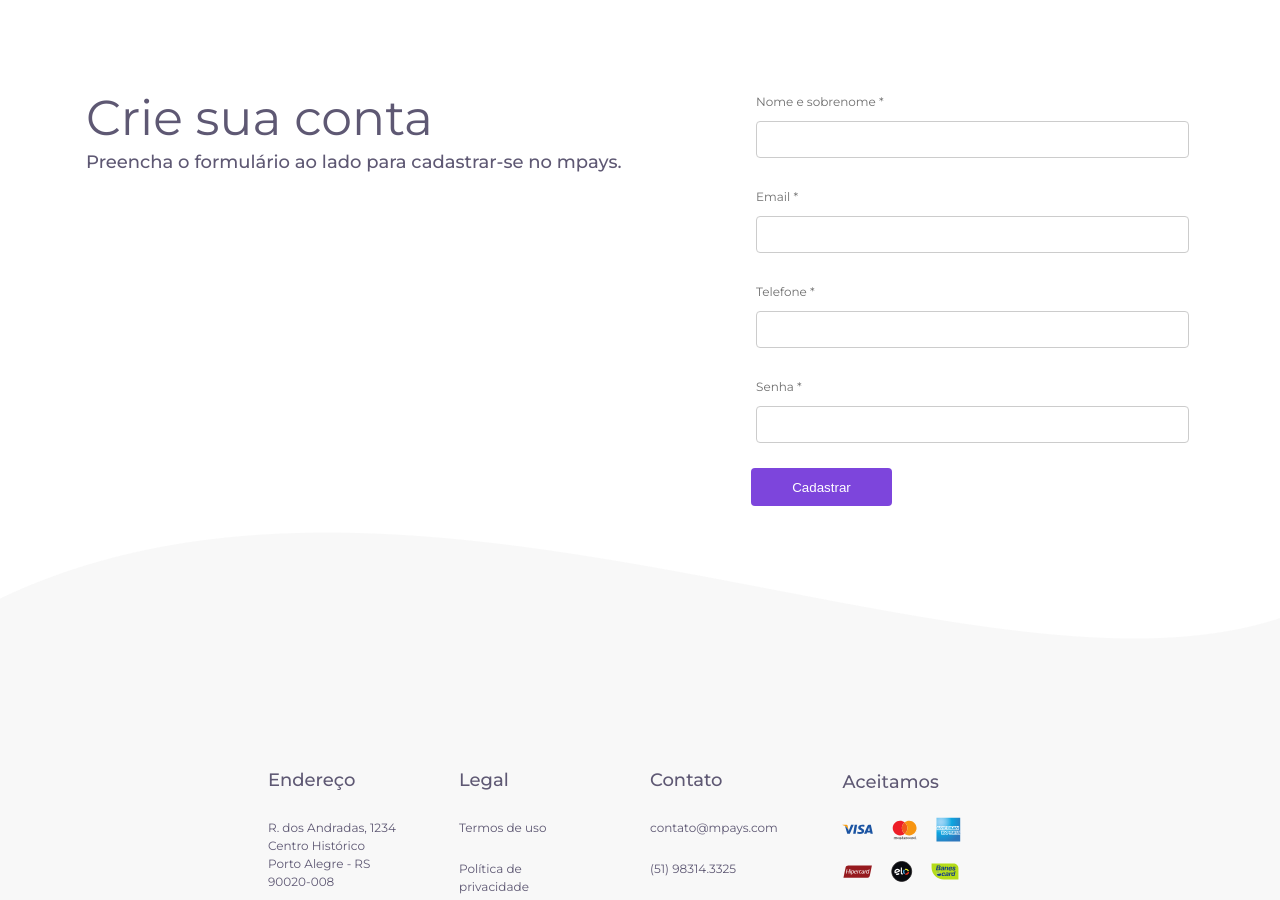
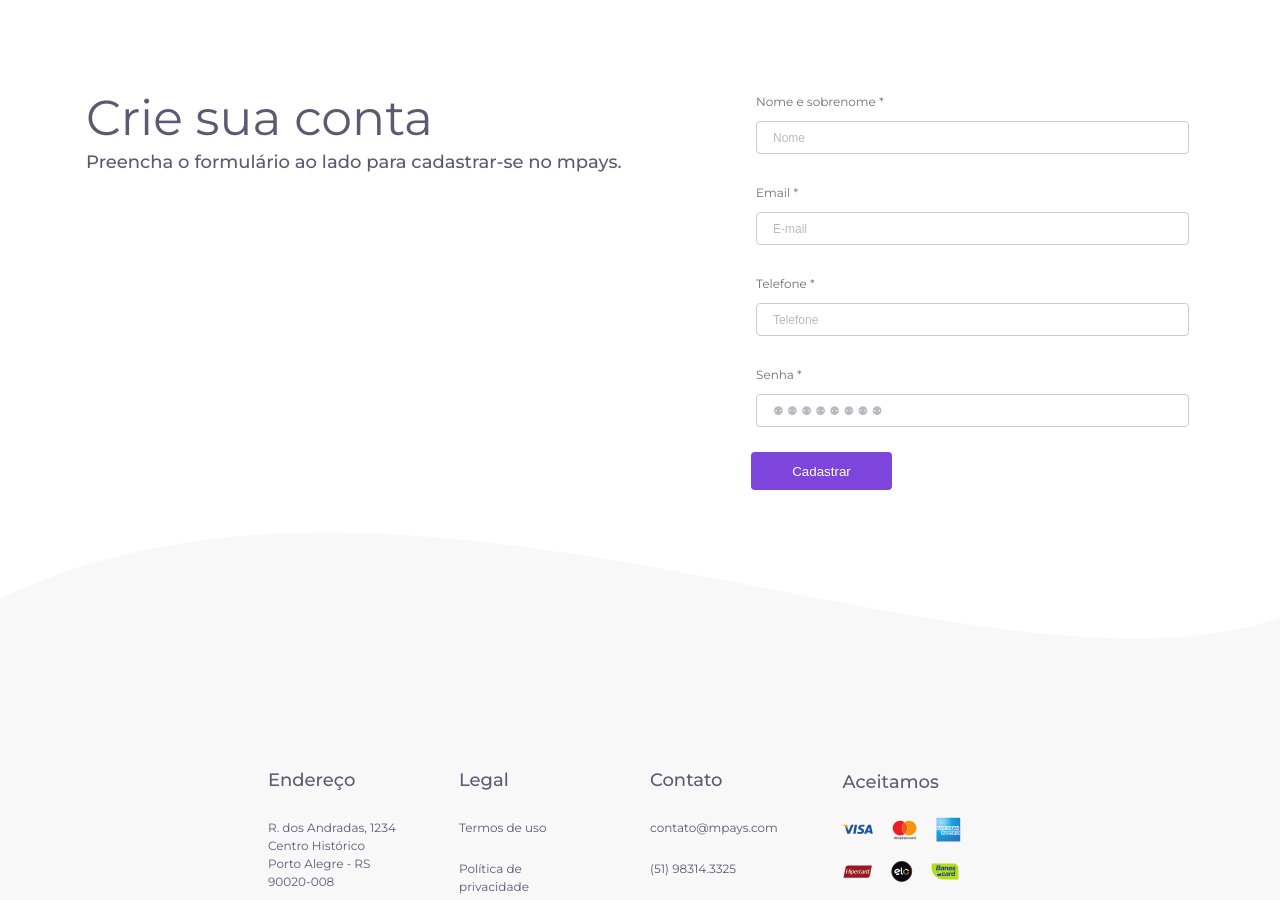
Before and after one commit to Felipeness/desafio-multti, a Next.js app: page / in a window 1280 px wide. Shown: the part 3040-3940 px from the top of the page. Built offline with nearby package versions, Linux system fonts and the light colour scheme.

Commit message:
style: form style

```diff
--- a/src/components/form-account.tsx
+++ b/src/components/form-account.tsx
@@ -65,13 +65,37 @@ const FormField = styled.div`
   color: var(--Cinza-Textos-Light--Mpay, #6f6f6f);
 
   padding: 5px;
-
   font-size: 12px;
   font-style: normal;
   font-weight: 400;
   line-height: 18px; /* 150% */
 
   margin-bottom: 20px;
+
+  [type] {
+    padding: 8px 52px 8px 16px;
+  }
+
+  [type="email"] {
+    padding: 8px 52px 8px 16px;
+  }
+
+  [type="tel"] {
+    padding: 8px 52px 8px 16px;
+  }
+
+  [type="password"] {
+    padding: 8px 52px 8px 16px;
+  }
+
+  ::placeholder {
+    color: var(--Cinza---Input-de-Forms---Mpay, #b9b9c3);
+
+    font-size: 12px;
+    font-style: normal;
+    font-weight: 400;
+    line-height: 24px;
+  }
 `;
 
 const StyledLabel = styled.label`
@@ -134,6 +158,7 @@ function FormAccount() {
               type="text"
               id="nome"
               name="nome"
+              placeholder="Nome"
               required
               onChange={handleChange}
             />
@@ -145,6 +170,7 @@ function FormAccount() {
               type="email"
               id="email"
               name="email"
+              placeholder="E-mail"
               required
               onChange={handleChange}
             />
@@ -156,6 +182,7 @@ function FormAccount() {
               type="tel"
               id="telefone"
               name="telefone"
+              placeholder="Telefone"
               required
               onChange={handleChange}
             />
@@ -167,6 +194,7 @@ function FormAccount() {
               type="password"
               id="senha"
               name="senha"
+              placeholder="⚉ ⚉ ⚉ ⚉ ⚉ ⚉ ⚉ ⚉"
               required
               onChange={handleChange}
             />
```
